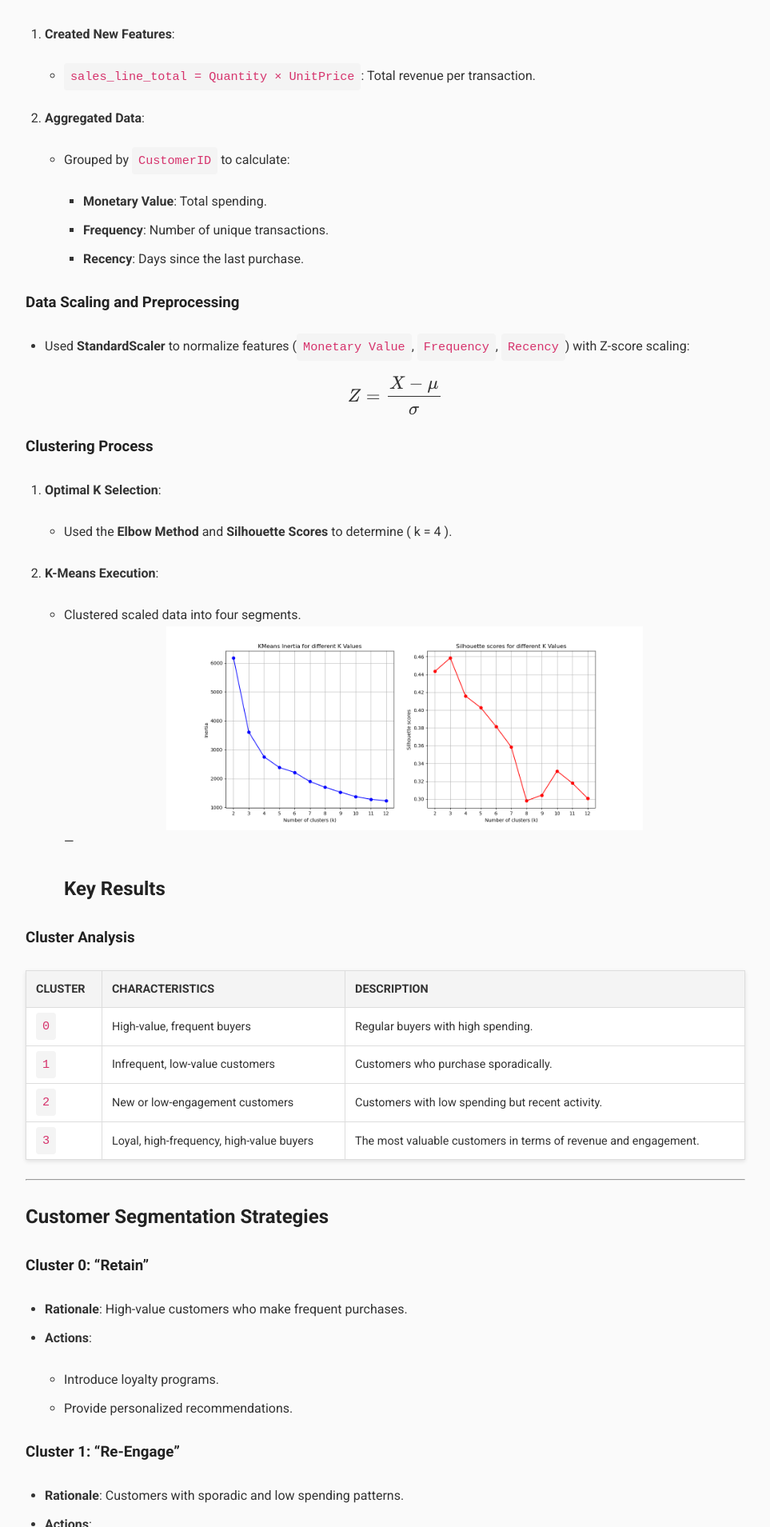
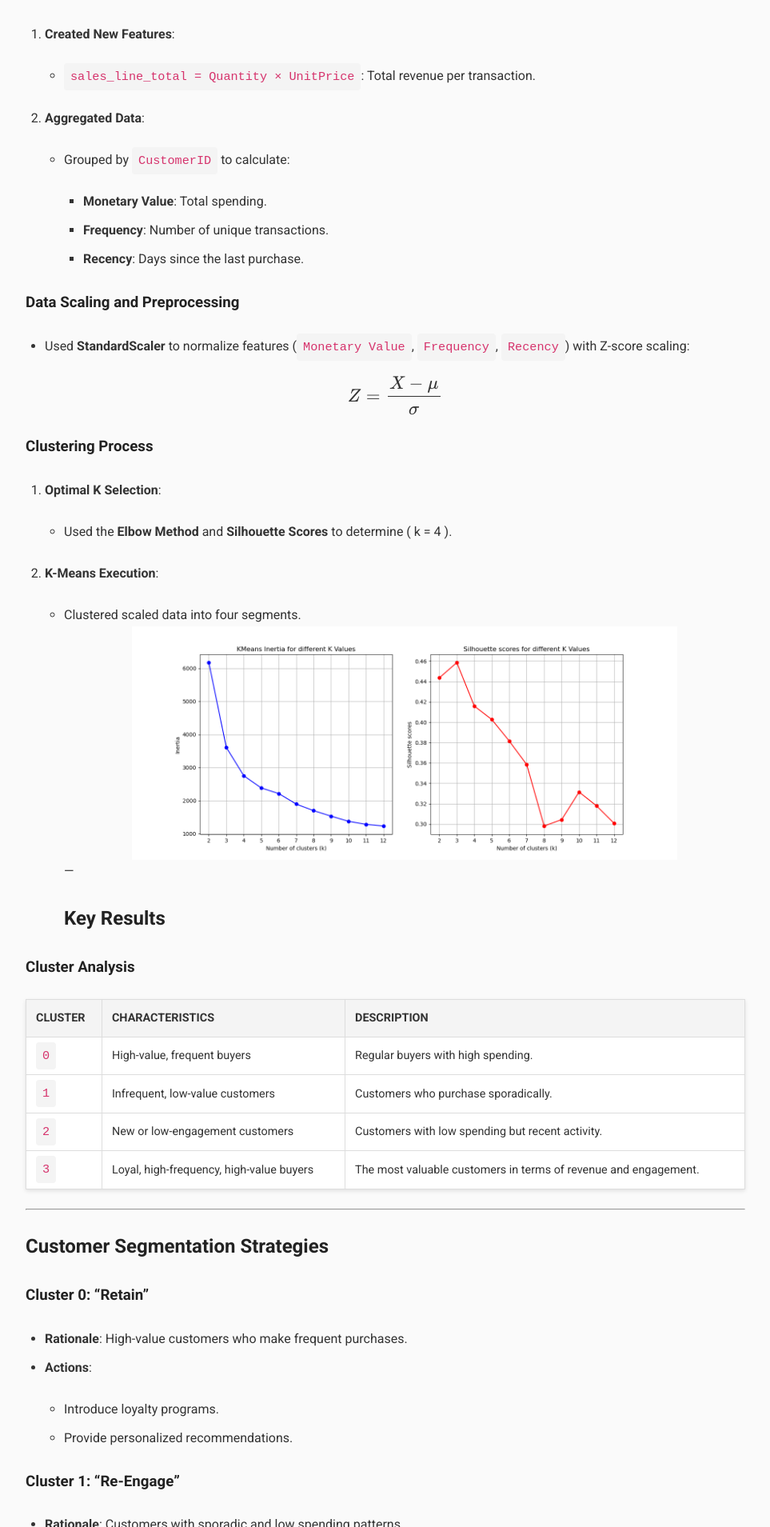
Before and after one commit to vishrut-b/clustering-analysis-of-online-retail-data, a Jekyll site: the page built from index.md, in a window 1280 px wide. Shown: the part 4491-6400 px from the top of the page at 80% size, without its empty margins (158-1121 px from the left). Built offline with Jekyll 4.4.1, drawn with Linux system fonts in a browser that asks for light colours.

Commit message:
Update index.md

```diff
--- a/index.md
+++ b/index.md
@@ -146,7 +146,7 @@
 
 2. **K-Means Execution**:
    - Clustered scaled data into four segments.
-   <img src="assets/fig5.png" alt="Elbow Method Graph" style="width:70%; display:block; margin:auto;">
+   <img src="assets/fig5.png" alt="Elbow Method Graph" style="width:80%; display:block; margin:auto;">
 ---
 ## Key Results
 
```
